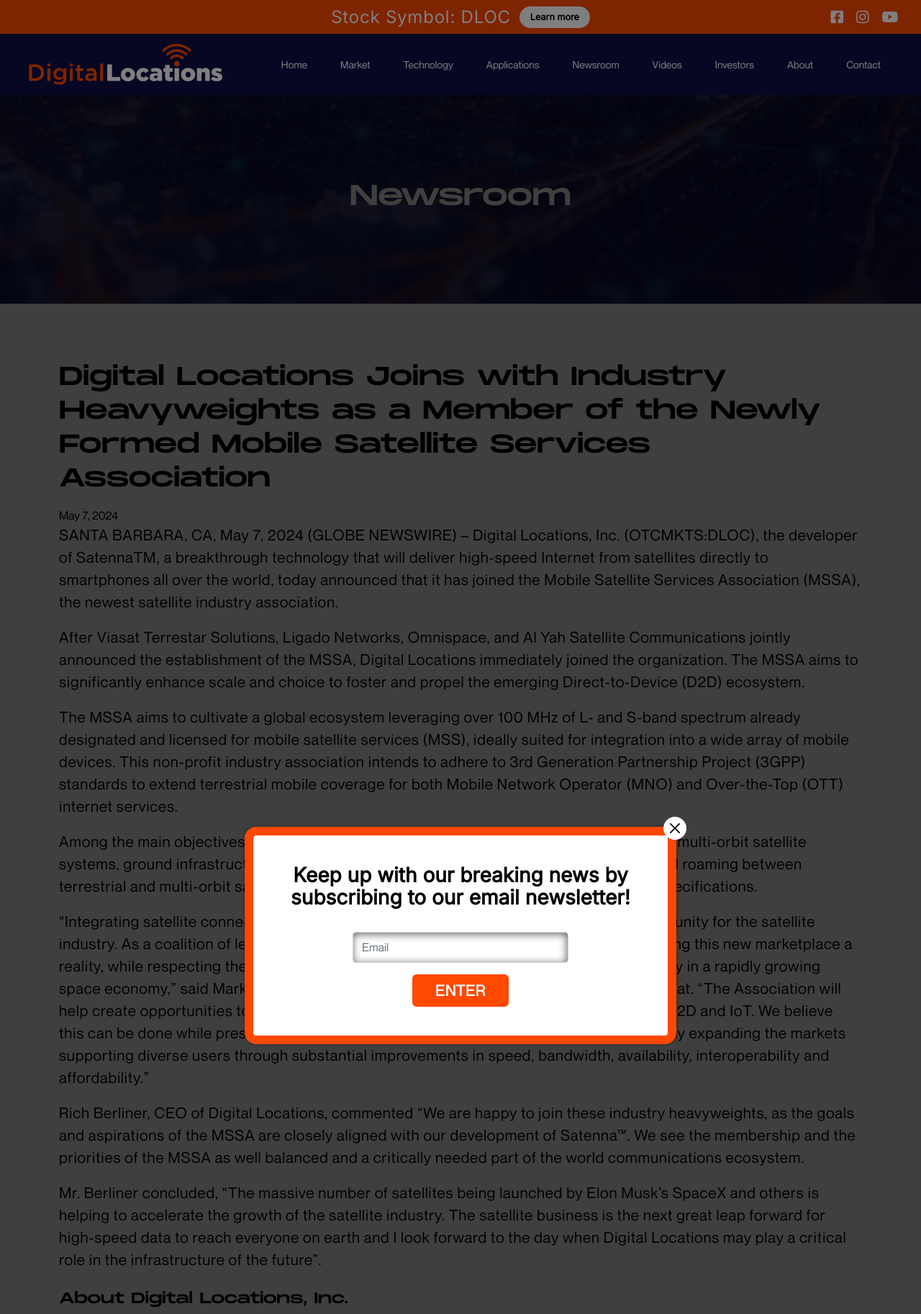
After one commit to aasimdev/digital-locations, a PHP site: a page that uses digital-locations-joins-with-industry-heavyweights-as-a-member-of-the-newly-formed-mobile-satellite-services-association.php in a window 1280 px wide. The commit adds this page. Shown: the top 1826 px of the page at 72% size. Run offline with PHP 8.4, Linux system fonts and the light colour scheme; some libraries are stand-ins or nearby versions; some web fonts are replaced.

Commit message:
added newnews

```diff
--- /dev/null
+++ b/digital-locations-joins-with-industry-heavyweights-as-a-member-of-the-newly-formed-mobile-satellite-services-association.php
@@ -0,0 +1,53 @@
+<?php
+$GLOBALS['title'] = "Digital Locations Joins with Industry Heavyweights as a Member of the Newly Formed Mobile Satellite Services Association - Digital Locations";
+$GLOBALS['desc'] = "";
+$GLOBALS['keywords'] = "";
+include('header.php'); ?>
+
+<section class="mbanner nographic" style="background-image: url(./assets/img/market-bg.png);">
+    <div class="container">
+        <h1>Newsroom</h1>
+    </div>
+</section>
+
+<div class="cde__content">
+    <div class="container">
+        <h3>Digital Locations Joins with Industry Heavyweights as a Member of the Newly Formed Mobile Satellite Services Association </h3>
+        <span>May 7, 2024</span>
+
+        <p>SANTA BARBARA, CA, May 7, 2024 (GLOBE NEWSWIRE) – Digital Locations, Inc. (OTCMKTS:DLOC), the developer of SatennaTM, a breakthrough technology that will deliver high-speed Internet from satellites directly to smartphones all over the world, today announced that it has joined the Mobile Satellite Services Association (MSSA), the newest satellite industry association.  </p>
+
+        <p>After Viasat Terrestar Solutions, Ligado Networks, Omnispace, and Al Yah Satellite Communications jointly announced the establishment of the MSSA, Digital Locations immediately joined the organization. The MSSA aims to significantly enhance scale and choice to foster and propel the emerging Direct-to-Device (D2D) ecosystem.</p>
+
+        <p>The MSSA aims to cultivate a global ecosystem leveraging over 100 MHz of L- and S-band spectrum already designated and licensed for mobile satellite services (MSS), ideally suited for integration into a wide array of mobile devices. This non-profit industry association intends to adhere to 3rd Generation Partnership Project (3GPP) standards to extend terrestrial mobile coverage for both Mobile Network Operator (MNO) and Over-the-Top (OTT) internet services. </p>
+
+
+        <p>Among the main objectives are interoperable architectures and standards for utilisation in multi-orbit satellite systems, ground infrastructure, and end-user equipment, and augmenting seamless global roaming between terrestrial and multi-orbit satellite networks through the development of recommended specifications.</p>
+
+<p>“Integrating satellite connectivity into consumer mobile devices is a transformative opportunity for the satellite industry. As a coalition of leaders with a unified voice, MSSA will be a driving force in making this new marketplace a reality, while respecting the rights of nations to meaningfully engage and retain sovereignty in a rapidly growing space economy,” said Mark Dankberg, Chairman of MSSA, and Chairman and CEO of Viasat. “The Association will help create opportunities to scale NTN systems via open, standards-based solutions for D2D and IoT. We believe this can be done while preserving critical MSS aviation and maritime safety services and by expanding the markets supporting diverse users through substantial improvements in speed, bandwidth, availability, interoperability and affordability.”</p>
+
+        <p>Rich Berliner, CEO of Digital Locations, commented “We are happy to join these industry heavyweights, as the goals and aspirations of the MSSA are closely aligned with our development of Satenna™. We see the membership and the priorities of the MSSA as well balanced and a critically needed part of the world communications ecosystem.   </p>
+
+        <p>Mr. Berliner concluded, “The massive number of satellites being launched by Elon Musk’s SpaceX and others is helping to accelerate the growth of the satellite industry. The satellite business is the next great leap forward for high-speed data to reach everyone on earth and I look forward to the day when Digital Locations may play a critical role in the infrastructure of the future”. </p>
+
+
+        <h2>About Digital Locations, Inc.</h2>
+        <p>Digital Locations, Inc., is the developer of Satenna™, a breakthrough technology that will deliver high-speed Internet from satellites directly to smartphones all over the world. Today, high-speed Internet (also known as broadband Internet) is only available in densely populated areas around the world. The rest of the world is still waiting. Elon Musk (SpaceX), Jeff Bezos (Blue Origin), and others are launching thousands of Low Earth Orbit (LEO) satellites. Unfortunately, without the use of additional equipment, the technology does not yet exist that will allow these satellites to deliver high-speed Internet directly to smartphones. Solving this problem represents an extraordinary business opportunity. Working with a research team from Florida International University, we are developing a truly disruptive technology that will finally make it possible for the wireless industry to offer high-speed Internet service from satellites directly to smartphones anywhere in the world, with no dead zones and no cell towers. Anyone, anywhere, regardless of location, economic status, race, or gender will be able to access high-speed Internet service and benefit from remote learning, health care, government services, telework, participation in public affairs, and even Netflix, Amazon, and much, much more.
+
+        </p>
+        <p>To learn more about Digital Locations please visit <a href="https://www.digitallocations.com/" target="_blank" rel="noopener noreferrer"> www.digitallocations.com</a> </p>
+        <h2>Safe Harbor Statement</h2>
+        <p>This press release may contain “forward-looking statements.” Forward-looking statements are neither historical facts nor assurances of future performance. Instead, they are based only on our current beliefs, expectations, and assumptions regarding the future of our business, future plans and strategies, projections, anticipated events and trends, the economy, and other future conditions. Because forward-looking statements relate to the future, they are subject to inherent uncertainties, risks, and changes in circumstances that are difficult to predict and many of which are outside of our control. Our actual results and financial condition may differ materially from those indicated in the forward-looking statements. Therefore, you should not rely on any of these forward-looking statements. Any forward-looking statement made by us in this release is based only on information currently available to us and speaks only as of the date on which it is made. We undertake no obligation to publicly update any forward-looking statement, whether written or oral, that may be made from time to time, whether as a result of new information, future developments, or otherwise, except as may be required under applicable law.
+        </p>
+        <p>
+            Press Contact: <br>
+            <a href="mailto:communications@digitallocations.com">communications@digitallocations.com</a> <br>
+            (805) 456-7000
+
+        </p>
+    </div>
+</div>
+
+
+<?php
+include('footer.php'); ?>
--- a/newsroom/index.php
+++ b/newsroom/index.php
@@ -15,6 +15,12 @@
 
         <?php
         $data = [
+            [
+                'title' => "Digital Locations Joins with Industry Heavyweights as a Member of the Newly Formed Mobile Satellite Services Association",
+                'date' => 'May 7, 2024',
+                'description' => 'Digital Locations, Inc. (OTCMKTS:DLOC), the developer of SatennaTM, a breakthrough technology that will deliver high-speed Internet from satellites directly to smartphones all over the world, today announced that it has joined the Mobile Satellite Services Association (MSSA), the newest satellite industry association...',
+                'newLink' => "digital-locations-joins-with-industry-heavyweights-as-a-member-of-the-newly-formed-mobile-satellite-services-association"
+            ],
             [
                 'title' => "Digital Locations Welcomes the FCC to the Satellite to Mobile Party",
                 'date' => 'March 5, 2024',
```
